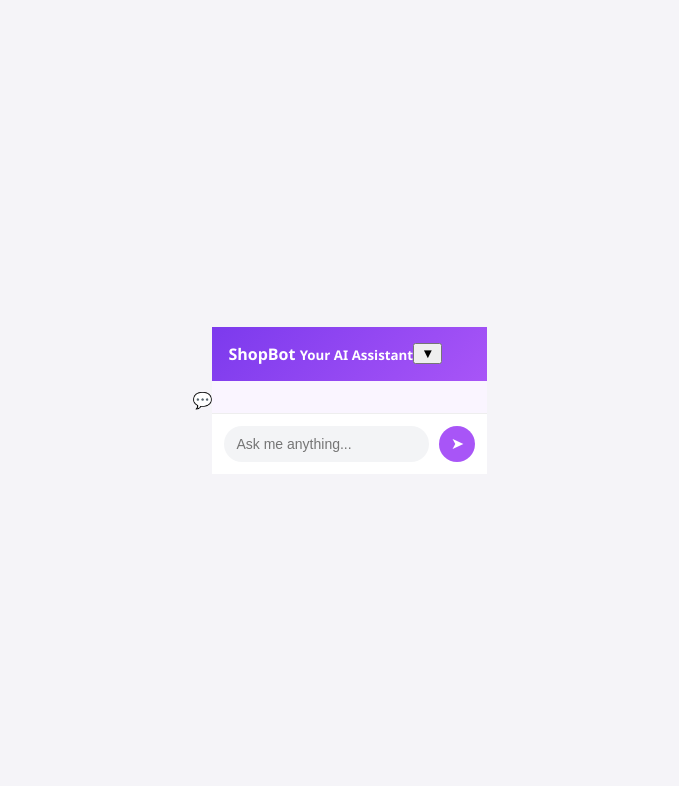
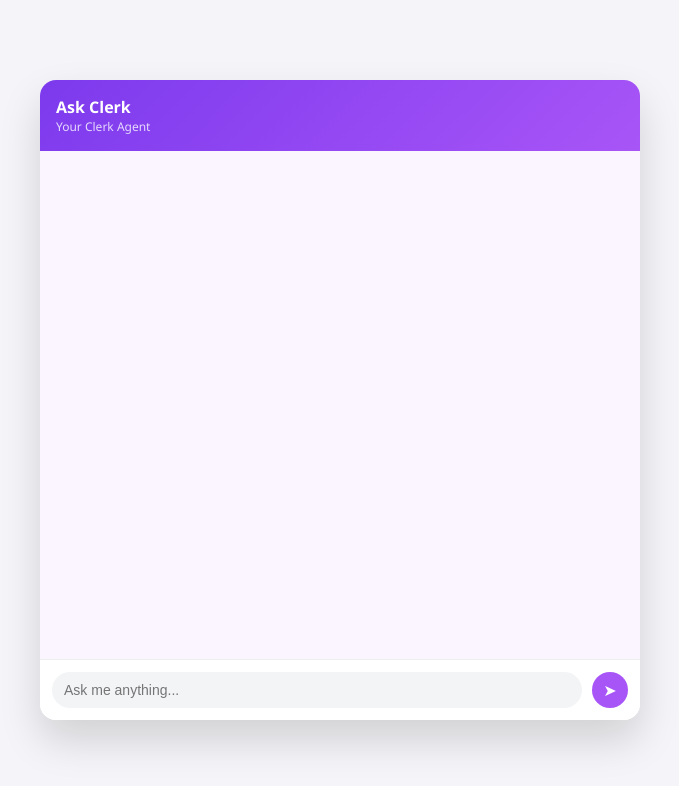
Before and after one commit to Piskuriqi/AiClerkAgentAPI, a website with bundled scripts: page AiClerkAgent-Frontend/src/index.html in a window 1280 px wide. Shown: the whole page, without its empty margins (300-979 px from the left). Built offline with nearby package versions, Linux system fonts and the light colour scheme.

Commit message:
Frontend Fertig für Prototype

```diff
--- a/AiClerkAgent-Frontend/src/index.html
+++ b/AiClerkAgent-Frontend/src/index.html
@@ -2,30 +2,26 @@
 <html lang="de">
 <head>
   <meta charset="UTF-8" />
-  <title>ShopBot</title>
+  <meta name="viewport" content="width=device-width, initial-scale=1.0" />
+  <title>AiClerkAgent</title>
   <link rel="stylesheet" href="./styles/style.css" />
 </head>
 <body>
-  <!-- Floating Chat Button -->
-  <div id="chat-toggle" class="chat-toggle">💬</div>
-
-  <!-- Chat Window -->
-  <div id="chat-box" class="chat-box hidden">
+  <div class="chat-container">
     <div class="chat-header">
-      <div class="chat-header-left">
-        <div class="chat-title">
-          <strong>ShopBot</strong>
-          <small>Your AI Assistant</small>
-        </div>
+      <div>
+        <div class="chat-title">Ask Clerk</div>
+        <div class="chat-subtitle">Your Clerk Agent</div>
       </div>
-      <button id="chat-close" class="chat-close">▼</button>
     </div>
 
-    <div id="chat-log" class="chat-log"></div>
+    <div id="chat-log" class="chat-log">
+      <!-- Nachrichten erscheinen hier -->
+    </div>
 
     <form id="chat-form" class="chat-form">
       <input type="text" id="user-input" placeholder="Ask me anything..." />
-      <button type="submit" title="Send">➤</button>
+      <button type="submit">➤</button>
     </form>
   </div>
 
```
Also changed, not shown: 2 other files.
